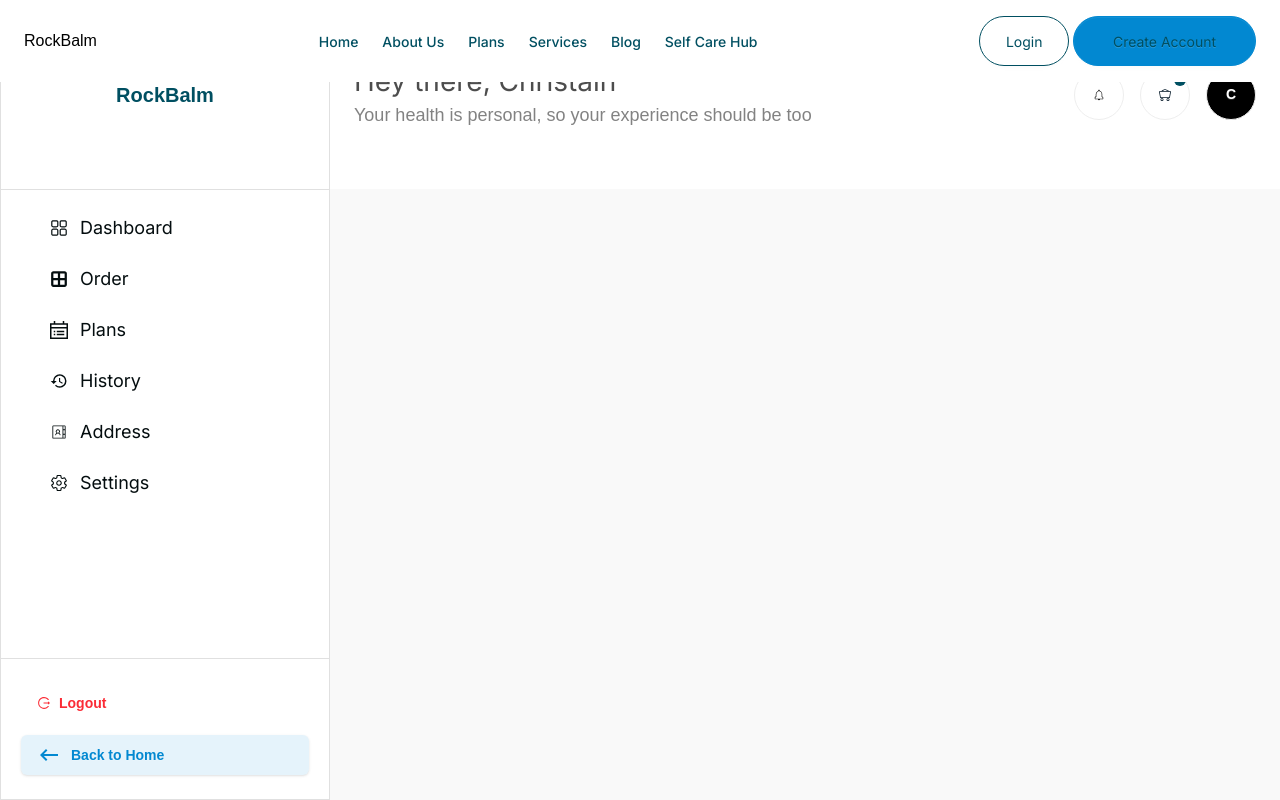
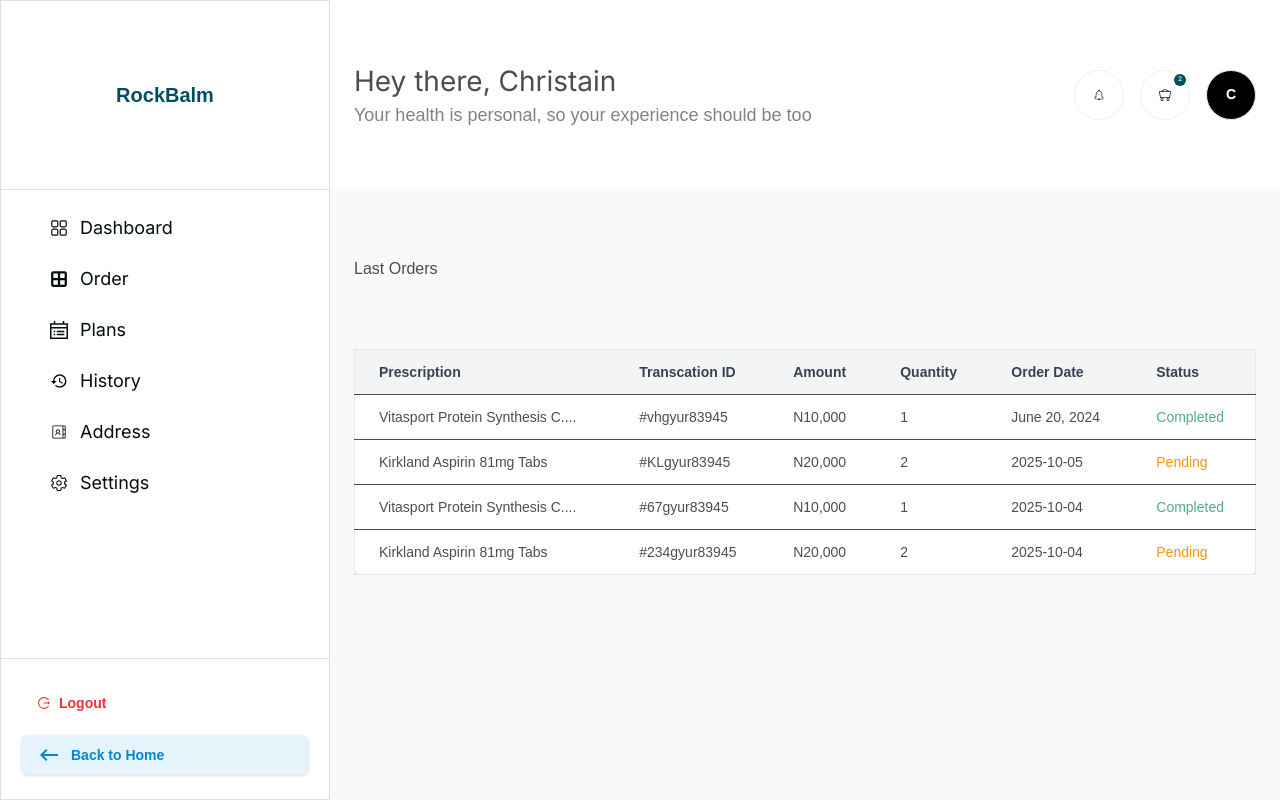
Before and after one commit to kentworld08/RockBalm, a Next.js app: page /Dashboard in a window 1280 px wide. Both pictures are taken after a click on the button "History". Shown: the top 800 px of the page. Built offline with nearby package versions, Linux system fonts and the light colour scheme.

Commit message:
feat(Dashboard): add history

```diff
--- a/app/Dashboard/page.tsx
+++ b/app/Dashboard/page.tsx
@@ -2,6 +2,7 @@
 
 import AddPrescription from "@/components/Dashboard/AddPrescription";
 import DashboardNav from "@/components/Dashboard/DashBoardNavbar";
+import { History } from "@/components/Dashboard/History";
 import { LastOder } from "@/components/Dashboard/latestOrder";
 import Order from "@/components/Dashboard/Order";
 import Plans from "@/components/Dashboard/Plans";
@@ -28,6 +29,7 @@ const DashboardPage = () => {
             <Order setaddprescription={setAddPrescription} />
           )}
           {isActive === "plans" && <Plans />}
+          {isActive === "history" && <History />}
         </div>
       </div>
       {addPrescription && (
--- a/app/LayoutClient.tsx
+++ b/app/LayoutClient.tsx
@@ -13,7 +13,7 @@ export default function LayoutClient({
 
   // Only show Navbar and Footer on the home page
   const showLayout =
-    pathname !== "/dashboard" &&
+    pathname !== "/Dashboard" &&
     pathname !== "/login" &&
     pathname !== "/CheckOut";
 
--- /dev/null
+++ b/components/Dashboard/History.tsx
@@ -0,0 +1,99 @@
+import Image from "next/image";
+
+const orders = [
+  {
+    prescription: "Vitasport Protein Synthesis C....",
+    TranscationID: "#vhgyur83945",
+    amount: "N10,000",
+    quantity: 1,
+    orderDate: "June 20, 2024",
+    status: "Completed",
+  },
+  {
+    prescription: "Kirkland Aspirin 81mg Tabs",
+    amount: "N20,000",
+    TranscationID: "#KLgyur83945",
+    quantity: 2,
+    orderDate: "2025-10-05",
+    status: "Pending",
+  },
+  {
+    prescription: "Vitasport Protein Synthesis C....",
+    amount: "N10,000",
+    TranscationID: "#67gyur83945",
+    quantity: 1,
+    orderDate: "2025-10-04",
+    status: "Completed",
+  },
+  {
+    prescription: "Kirkland Aspirin 81mg Tabs",
+    amount: "N20,000",
+    TranscationID: "#234gyur83945",
+    quantity: 2,
+    orderDate: "2025-10-04",
+    status: "Pending",
+  },
+];
+
+export const History = () => {
+  return (
+    <div className="py-6">
+      <div className="py-11">Last Orders</div>
+      {orders.length > 0 ? (
+        <div className="overflow-x-auto mt-6">
+          <table className="min-w-full bg-white border border-gray-200 rounded-lg shadow-sm">
+            <thead className="bg-gray-100 text-gray-700 text-sm">
+              <tr>
+                <th className="px-6 py-3 text-left">Prescription</th>
+                <th className="px-6 py-3 text-left">Transcation ID</th>
+                <th className="px-6 py-3 text-left">Amount</th>
+                <th className="px-6 py-3 text-left">Quantity</th>
+                <th className="px-6 py-3 text-left">Order Date</th>
+                <th className="px-6 py-3 text-left">Status</th>
+              </tr>
+            </thead>
+            <tbody>
+              {orders.map((order, index) => (
+                <tr
+                  key={index}
+                  className="border-t hover:bg-gray-50 transition-all duration-200 text-sm"
+                >
+                  <td className="px-6 py-3">{order.prescription}</td>
+                  <td className="px-6 py-3">{order.TranscationID}</td>
+                  <td className="px-6 py-3">{order.amount}</td>
+                  <td className="px-6 py-3">{order.quantity}</td>
+                  <td className="px-6 py-3">{order.orderDate}</td>
+                  <td
+                    className={`px-6 py-3 font-medium ${
+                      order.status === "Delivered"
+                        ? "text-green-600"
+                        : order.status === "Pending"
+                        ? "text-[#FF9500]"
+                        : "text-[#51A993] border-[#51A993]"
+                    }`}
+                  >
+                    {order.status}
+                  </td>
+                </tr>
+              ))}
+            </tbody>
+          </table>
+        </div>
+      ) : (
+        <div className="flex flex-col items-center justify-center gap-[16px] mt-16">
+          <Image
+            src="/orderBag.png"
+            alt="Order Bag"
+            height={109.6}
+            width={81.65}
+          />
+          <h1>Empty</h1>
+          <p>You havent order for any medication yet</p>
+          <button className="btn bg-secondary rounded-full border-secondary md:w-[235px]">
+            Order Now
+          </button>
+        </div>
+      )}
+    </div>
+  );
+};
```
